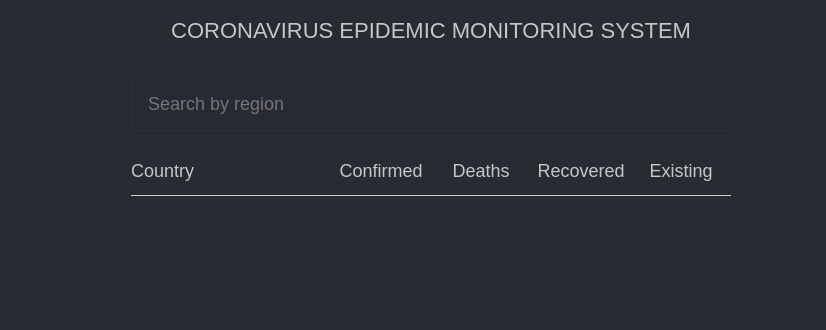
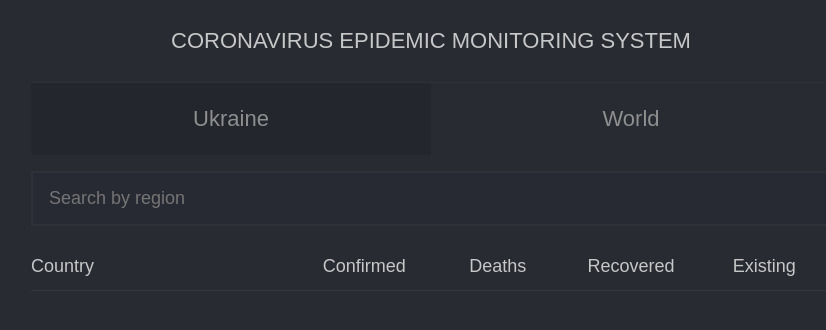
Before and after one commit to IrynaKorolova/Epidemic-monitoring-system, a plain HTML site: page index.html in a window 1280 px wide. Shown: the whole page, without its empty margins (209-1035 px from the left). Drawn offline with Linux system fonts and the light colour scheme; no server answers.

Commit message:
tabs added

```diff
--- a/css/style.css
+++ b/css/style.css
@@ -141,13 +141,18 @@ table {
 }
 
 .container {
-  max-width: 600px;
+  max-width: 800px;
   width: 100%;
   margin: 0 auto;
 }
 
 .row {
   display: flex;
+  cursor:pointer;
+}
+
+.dashboard__item:hover {
+  background-color: #393b42;
 }
 
 .col {
@@ -155,7 +160,7 @@ table {
   display: flex;
   flex-direction: column;
   padding: 15px 0;
-  border-bottom: 1px solid #ccc;
+  border-bottom: rgba(163, 163, 163,0.1) solid 1px;
   text-align: center;
 }
 
@@ -178,7 +183,7 @@ body {
   font-size: 22px;
   text-transform: uppercase;
   text-align: center;
-  padding: 20px;
+  padding: 30px;
 }
 
 /*---------Search--------*/
@@ -190,7 +195,7 @@ body {
   width: 100%;
   padding: 15px 16px;
   background-color: #292b3369;
-  border: 1px solid #2e313a;
+  border: 2px solid #2e313a;
   font-size: 18px;
   color: #999fb2;
 }
@@ -216,3 +221,25 @@ body {
   color: #999fb2;
   text-align: left;
 }
+
+/*--------Tabs--------*/
+.switcher{
+  display: flex;
+  align-items: flex-start;
+  justify-content: center;
+  border-top: 1px solid #2e313a;
+}
+
+.tab__item{
+  color: #8f8f8f;
+  cursor: pointer;
+  display: flex;
+  justify-content: center;
+  font-size: 22px;
+  padding: 25px;
+  flex: 1;
+  background-color: #24262e;
+}
+.active {
+  background-color: #292b33;
+}
--- a/index.html
+++ b/index.html
@@ -19,6 +19,20 @@
 
   <main class="main">
     <div class="container">
+
+      <div class="switcher">
+        <div class="tab__item">
+          <span>Ukraine</span>
+          <span class="total-confirmed"></span>
+        </div>
+        <div class="tab__item active">
+          <span>World</span>
+          <span class="total-confirmed"></span>
+        </div>
+      </div>
+
+
+
       <form class="search__form" id="searchForm">
         <input class="search__input" type="search" name="search" placeholder="Search by region" />
       </form>
```
Also changed, not shown: js/app.js (+9 -14 lines).
